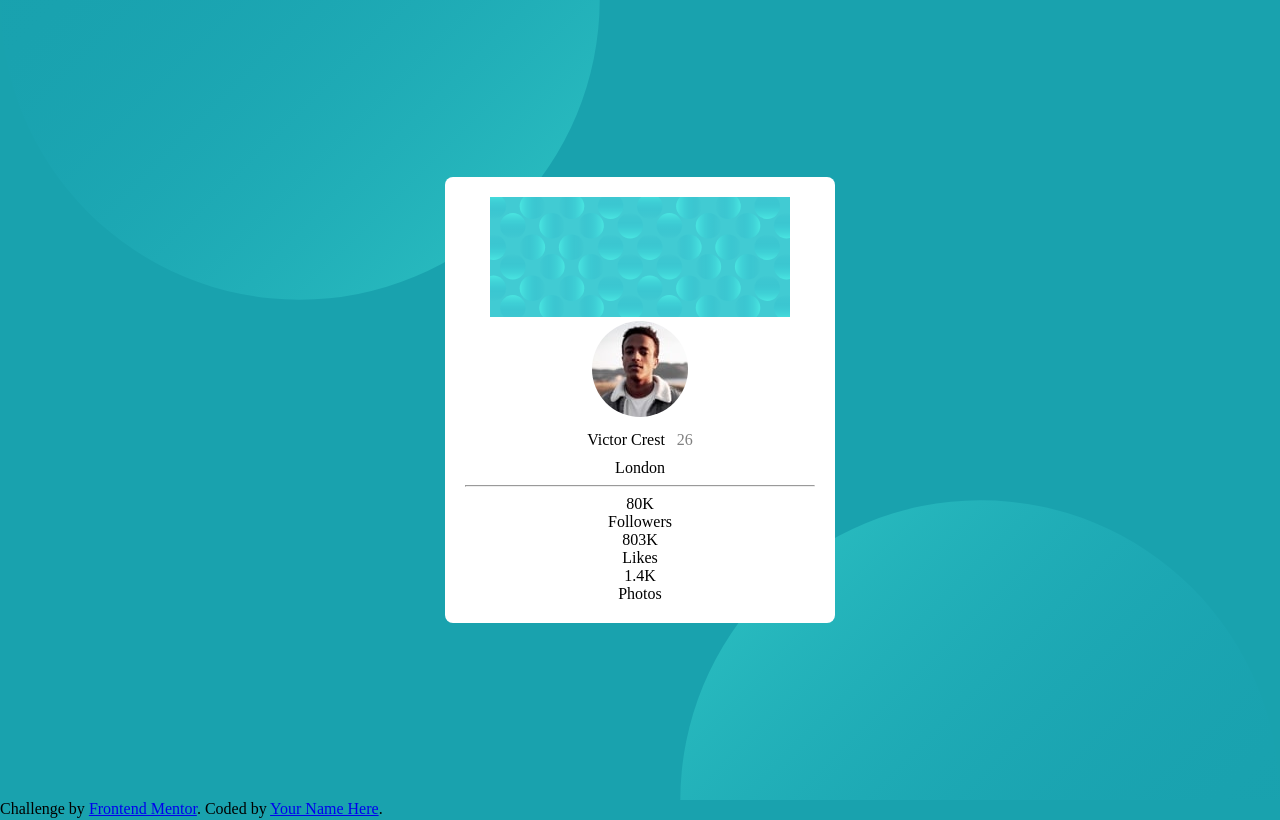
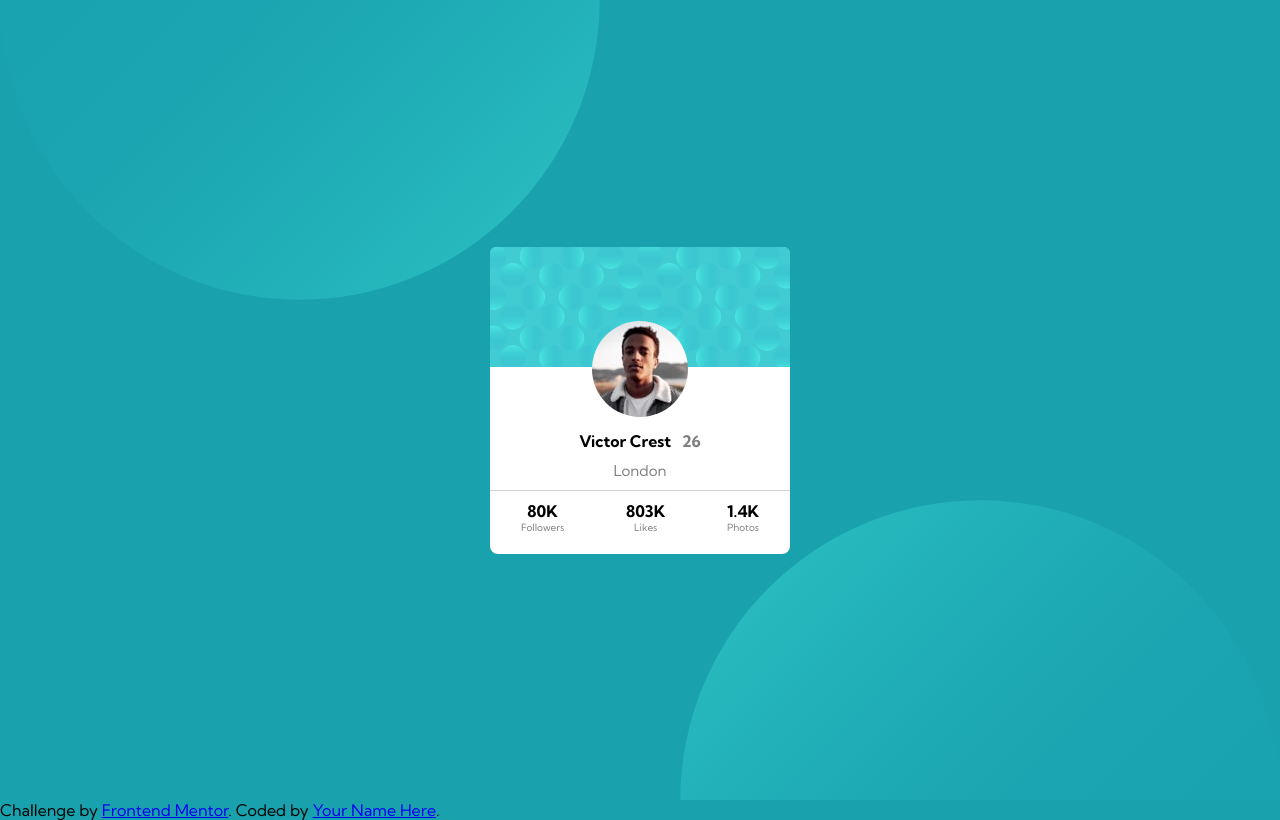
Before and after one commit to RodrigoASM6/projetos_frontmenthor-, a plain HTML site: page profile-card/index.html in a window 1280 px wide. Drawn offline with Linux system fonts and the light colour scheme.

Commit message:
Ultimos detalhes

```diff
--- a/profile-card/index.html
+++ b/profile-card/index.html
@@ -29,9 +29,10 @@
     <img class="foto" src="./images/image-victor.jpg" alt="Foto de perfil">
     <div class="profile-name">Victor Crest&nbsp&nbsp&nbsp<span>26</span> </div>
 
-    <div class="Country">London</div>
+    <div class="country">London</div>
 
-  <hr>
+
+
 
 
   <div class="numeros">
--- a/profile-card/style.css
+++ b/profile-card/style.css
@@ -1,3 +1,9 @@
+@import url('https://fonts.googleapis.com/css2?family=Kumbh+Sans:wght@400;700&family=Roboto:ital,wght@0,300;0,700;1,300&display=swap');
+
+:root {
+    font-family: 'Kumbh Sans', sans-serif;
+}
+
 body{
     margin: 0;
     padding: 0;
@@ -29,7 +35,7 @@ body{
 
 }
 
-Main {
+main {
     display: flex;
     justify-content: center;
     align-items: center;
@@ -40,8 +46,8 @@ Main {
 
 .container {
     position: absolute;
-    width: 350px;
-    padding: 20px;
+    width: 300px;
+    padding: 0px 0px 20px 0px;
     background-color: #ffffff;
     border-radius: 8px;
     text-align: center;
@@ -52,16 +58,25 @@ Main {
 
 .topo {
     width: 300px;
+    border-radius: 6px 6px 0 0;
 
 }
 
 .foto {
     display: inline-block;
     border-radius: 50%;
+    margin-top: -50px;
 }
 
 .profile-name{
-    margin: 10px 0;
+    margin: 10px 0 10px 0;
+    font-weight: 700;
+}
+
+.country{
+    color: gray;
+    font-size: 15px;
+
 }
 
 span{
@@ -69,6 +84,22 @@ span{
 }
 
 .numeros {
+    display: flex;
+    margin-top: 10px;
+    border-top: 1px solid rgb(210, 210, 210);
+    padding-top: 10px;
+    justify-content: space-around;
     object-fit: cover;
 
 }
+
+.stats-number{
+    text-decoration: solid;
+    color: black;
+    font-weight: bold;
+}
+
+.stats-label{
+    color: gray;
+    font-size: 10px;
+}
```
